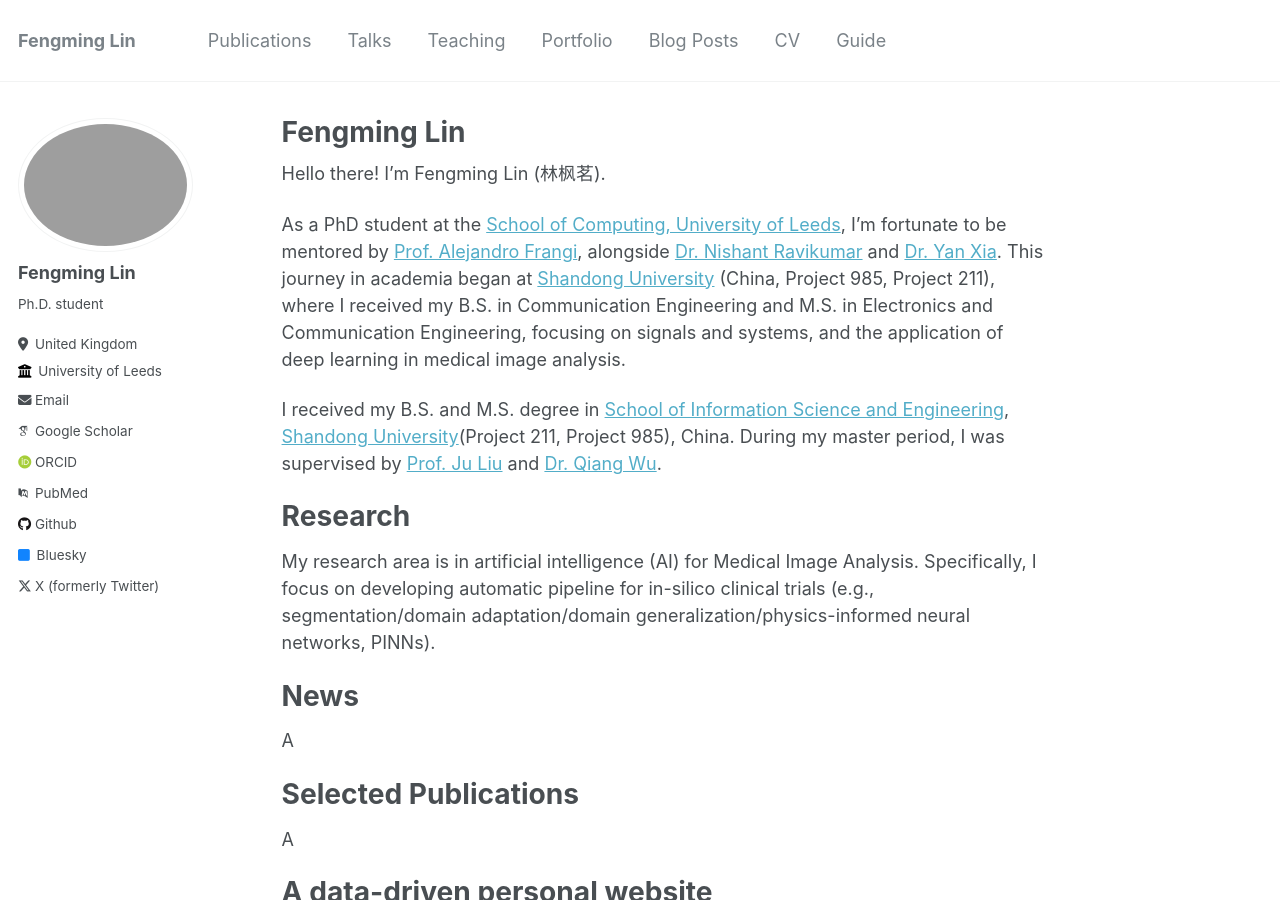
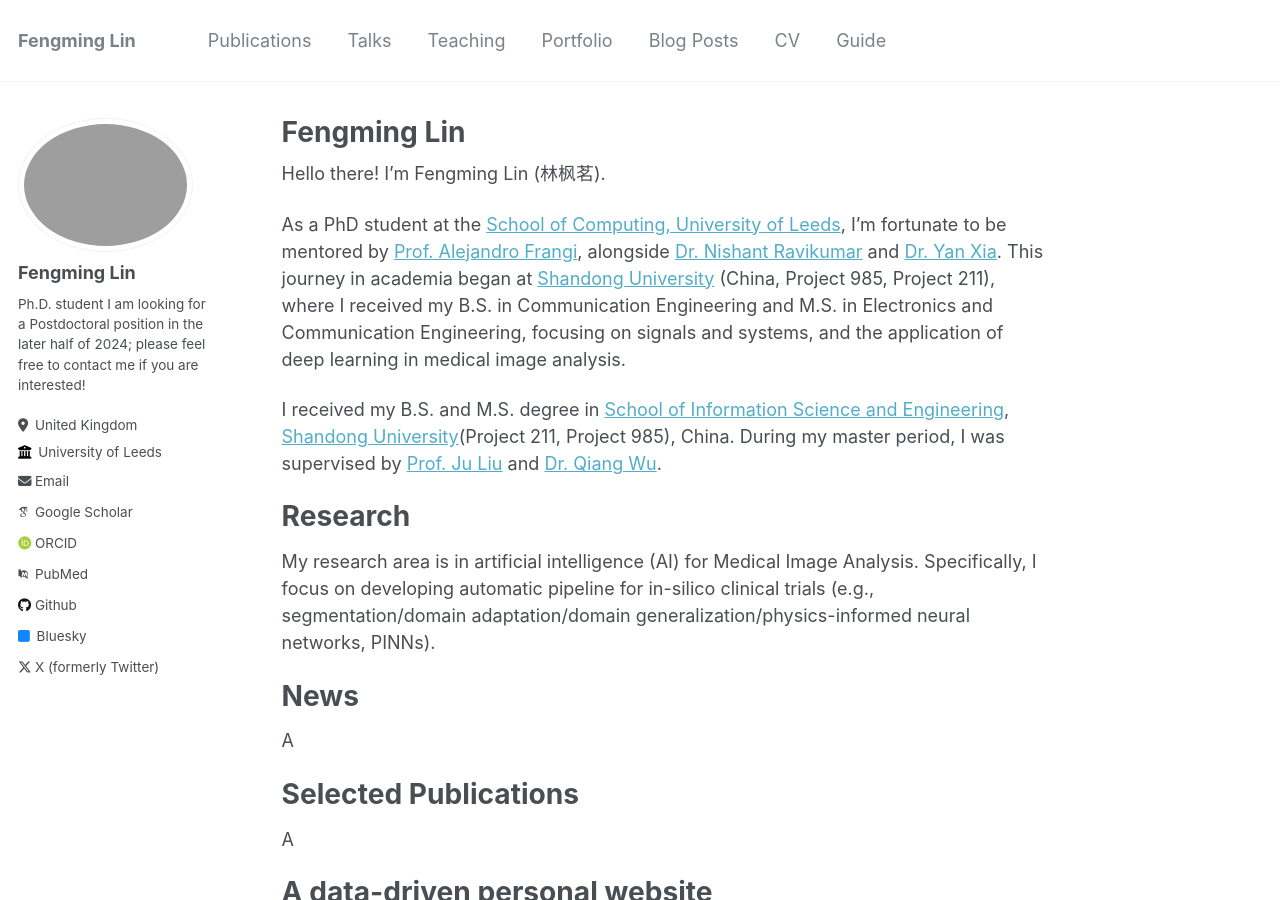
Before and after one commit to fmlinks/fmlinks.github.io, a Jekyll site: the page built from _pages/about.md, in a window 1280 px wide and 900 px high. Built offline with Jekyll 4.4.1, drawn with Linux system fonts in a browser that asks for light colours; some web fonts are replaced.

Commit message:
Update _config.yml

```diff
--- a/_config.yml
+++ b/_config.yml
@@ -24,7 +24,9 @@ author:
   avatar           : "portrait2.png"
   name             : "Fengming Lin"
   pronouns         : # example: "she/her"
-  bio              : "Ph.D. student"
+  bio              : "Ph.D. student
+  I am looking for a Postdoctoral position in the later half of 2024; please feel free to contact me if you are interested!
+"
   location         : "United Kingdom"
   employer         : "University of Leeds"
   uri              : # URL
```
